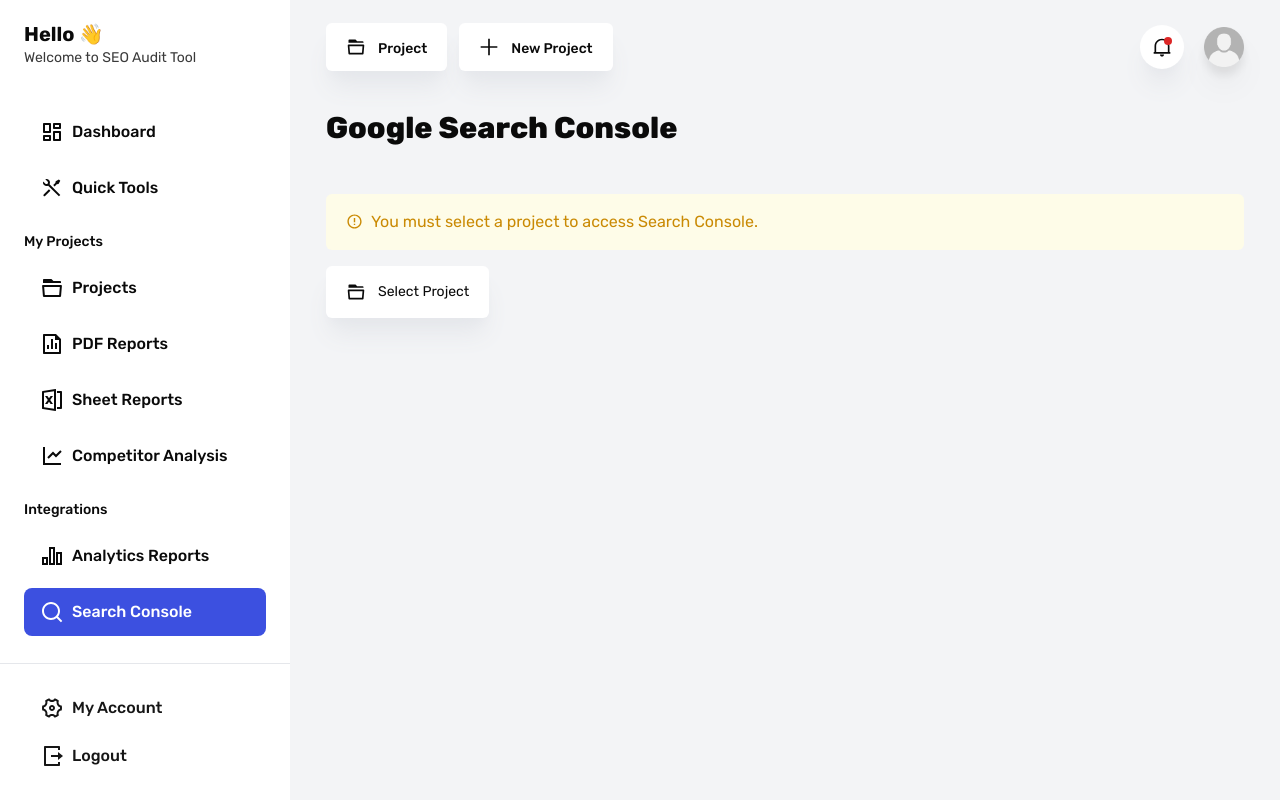
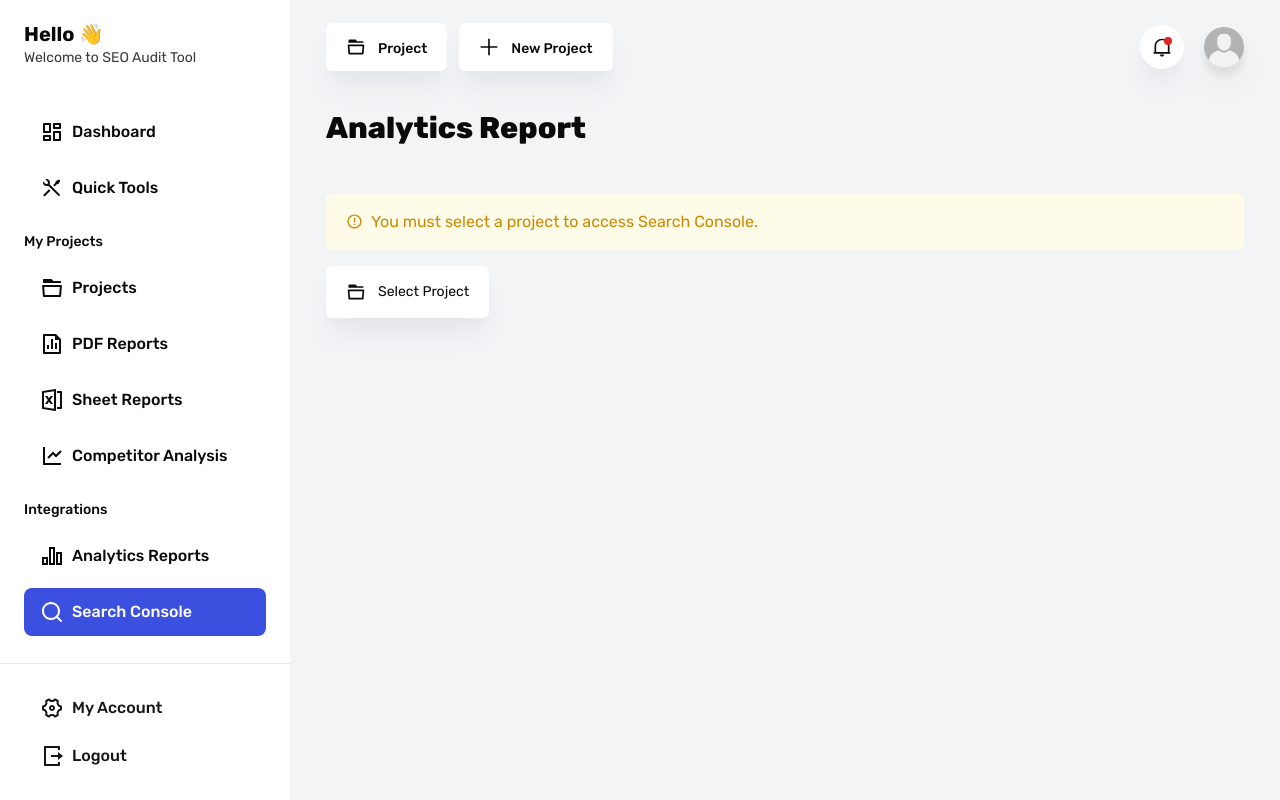
Before and after one commit to vishnut2003/seo_audit_tool, a Next.js app: page /dashboard/google-search-console in a window 1280 px wide. Built offline with nearby package versions, Linux system fonts and the light colour scheme; no server answers; the database is empty.

Commit message:
Refactor Google Search Console component; streamline project retrieval and error handling, and enhance conditional rendering for project selection and API key input

```diff
--- a/src/app/dashboard/google-search-console/page.tsx
+++ b/src/app/dashboard/google-search-console/page.tsx
@@ -4,65 +4,37 @@ import React from 'react'
 import SelectProject from './SelectProject';
 import { getOneProject } from '@/utils/server/projects/getOneProject';
 import SearchConsoleApiKey from './SearchConsoleApiKey';
-import { redirect } from 'next/navigation';
+import { notFound, redirect } from 'next/navigation';
 
 const GoogleSearchConsole = async () => {
+  const cookieStore = await cookies();
+  const projectCookie = cookieStore.get('projectId');
+
+  let project = null;
+
   try {
-    const cookieStore = await cookies();
-    const projectId = cookieStore.get('projectId');
-
-    // select project first is not project id found
-    if (!projectId) {
-      return (
-        <BasicLayout
-          pageTitle='Google Search Console'
-        >
-          <SelectProject />
-        </BasicLayout>
-      )
-    }
-
-    const project = await getOneProject(projectId.value);
-
-    if (!project) {
-      return (
-        <BasicLayout
-          pageTitle='Google Search Console'
-        >
-          <SelectProject />
-        </BasicLayout>
-      )
-    }
-
-    if (
-      !project.googleSearchConsole ||
-      !project.googleSearchConsole.property ||
-      !project.googleSearchConsole.clientEmail ||
-      !project.googleSearchConsole.privateKey
-    ) {
-      return (
-        <BasicLayout>
-          <SearchConsoleApiKey
-            domain={project.domain}
-            projectId={project.projectId}
-          />
-        </BasicLayout>
-      )
-    }
-
+    project = await getOneProject(projectCookie?.value || null)
   } catch (err) {
-    if (typeof err === "string") {
-      return (
-        <BasicLayout
-          pageTitle='Google Search Console'
-        >
-          something went wrong!
-        </BasicLayout>
-      )
-    }
+    console.log(err);
+    return notFound();
   }
 
-  redirect('/dashboard/google-search-console/report');
+  return (
+    <BasicLayout
+      pageTitle='Analytics Report'
+    >
+      {
+        !project ?
+          <SelectProject />
+          : !project.googleSearchConsole || !project.googleSearchConsole.clientEmail || !project.googleSearchConsole.privateKey || !project.googleSearchConsole.property ?
+            <SearchConsoleApiKey
+              projectId={project.projectId}
+              domain={project.domain}
+            />
+            : redirect('/dashboard/google-search-console/report')
+      }
+    </BasicLayout>
+  )
 
 }
 
```
